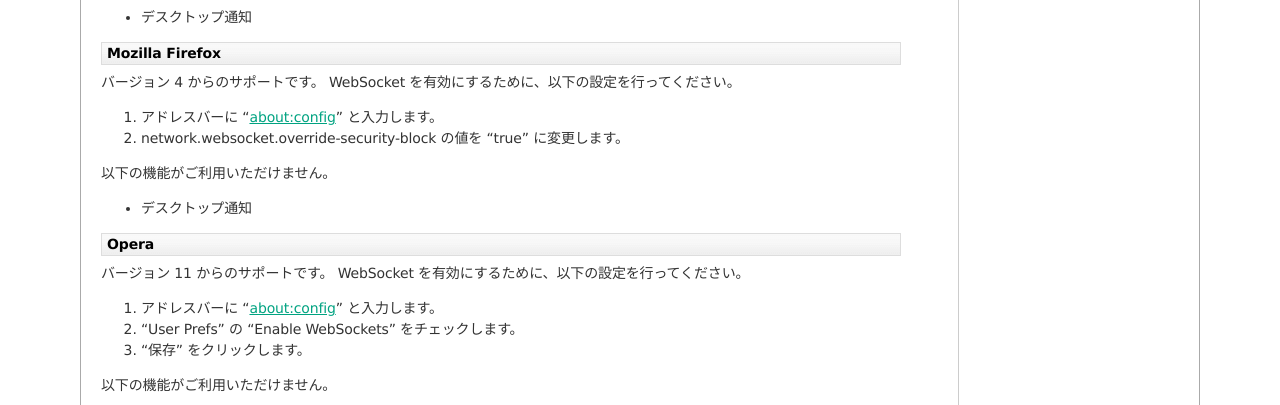
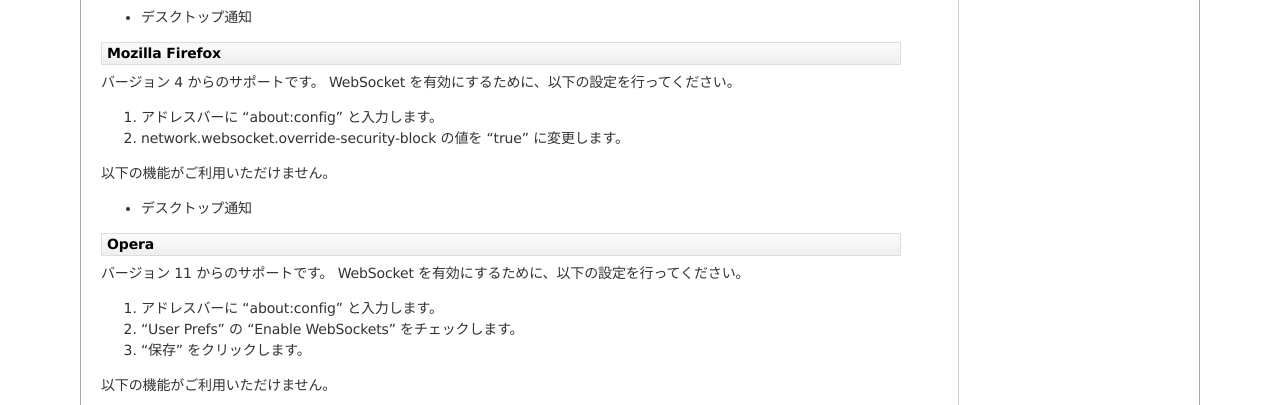
Before and after one commit to codefirst/asakusa-satellite-manual, a Sphinx documentation site: the page built from source/setup.rst, in a window 1280 px wide and 900 px high, scrolled down 1949 px. Shown: the part 151-556 px from the top of the window. Built offline with Sphinx 7.4.7, drawn with Linux system fonts in a browser that asks for light colours.

```diff
--- a/source/setup.rst
+++ b/source/setup.rst
@@ -136,7 +136,7 @@ Mozilla Firefox
 バージョン 4 からのサポートです。
 WebSocket を有効にするために、以下の設定を行ってください。
 
-1. アドレスバーに "about:config" と入力します。
+1. アドレスバーに "about\:config" と入力します。
 2. network.websocket.override-security-block の値を "true" に変更します。
 
 以下の機能がご利用いただけません。
@@ -149,7 +149,7 @@ Opera
 バージョン 11 からのサポートです。
 WebSocket を有効にするために、以下の設定を行ってください。
 
-1. アドレスバーに "about:config" と入力します。
+1. アドレスバーに "about\:config" と入力します。
 2. "User Prefs" の "Enable WebSockets" をチェックします。
 3. "保存" をクリックします。
 
```
